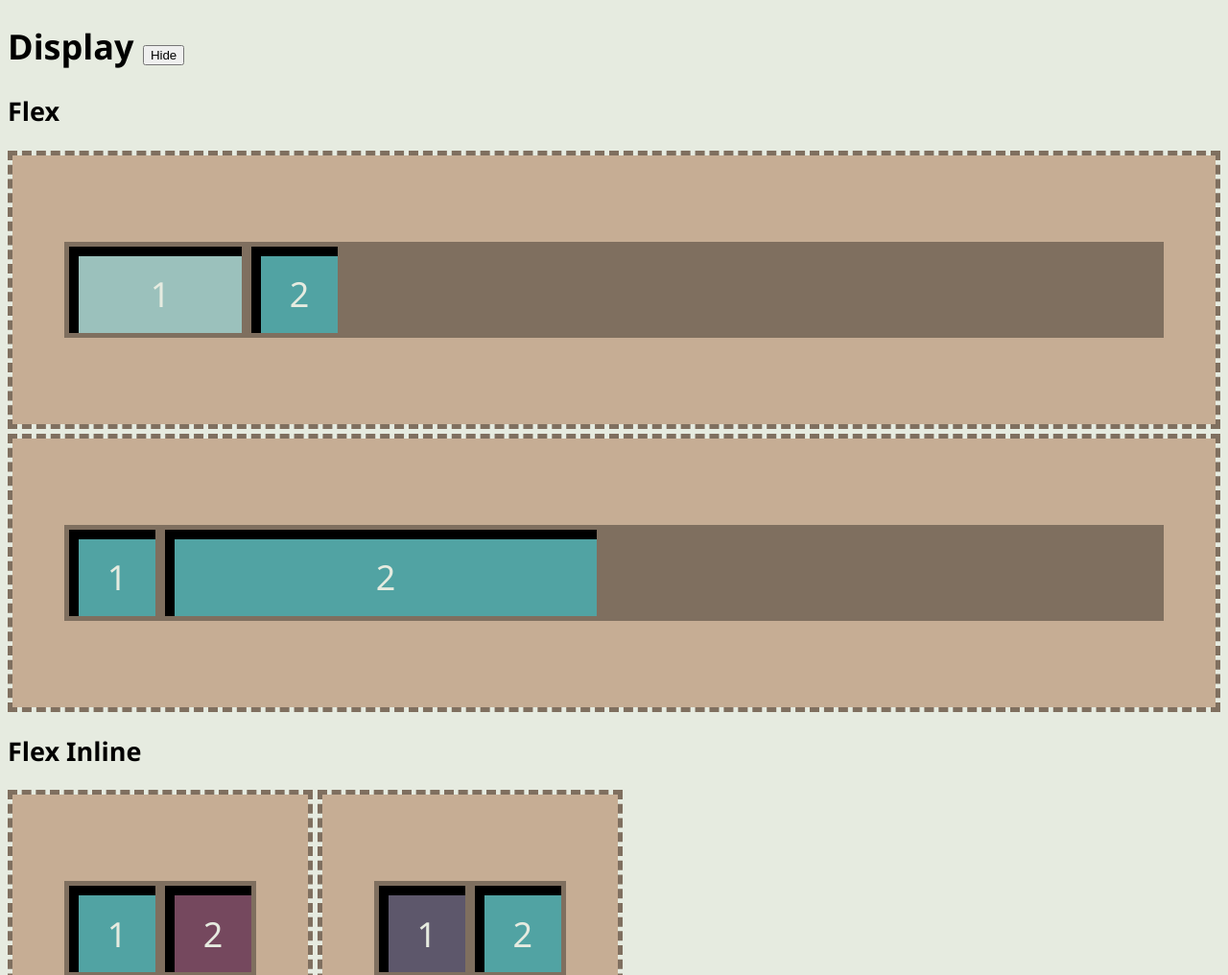
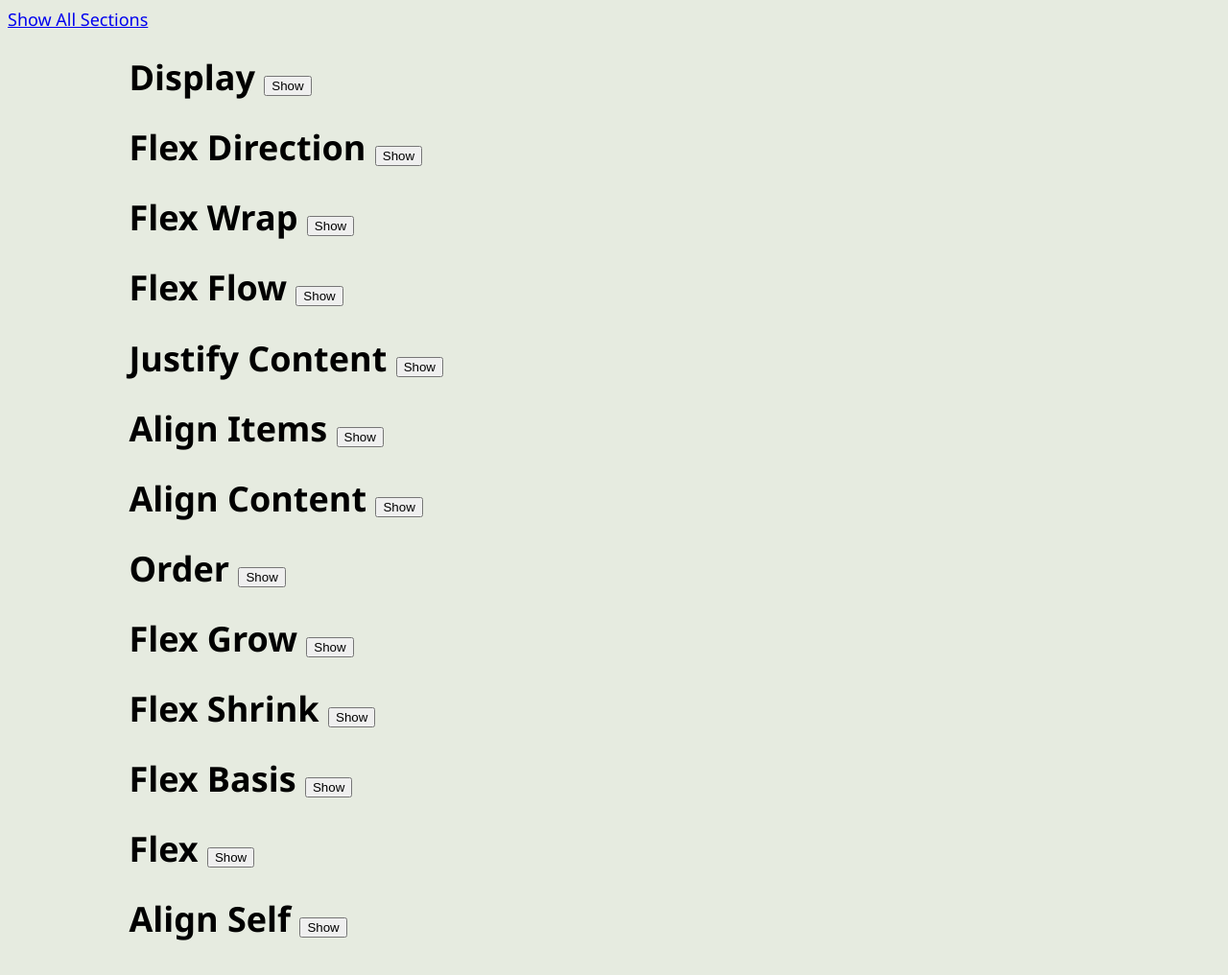
Before and after one commit to elilemons/flexbox-example-site, a plain HTML site: page index.html in a window 1280 px wide. Shown: the top 1016 px of the page at 96% size. Drawn offline with Linux system fonts and the light colour scheme.

Commit message:
Hide and show functionality now working in a bulk sorta way

```diff
--- a/index.html
+++ b/index.html
@@ -12,6 +12,10 @@
 
 <body>
   <!-- Container -->
+  <nav class="bottom-nav">
+    <a id="hideAll" href="#" onclick="hideAll()">Hide All Sections</a href="#">
+    <a id="showAll" href="#" onclick="showAll()">Show All Sections</a href="#">
+  </nav>
   <div class="container">
     <!-- Display -->
     <h1>Display <button onclick="hide(this, 'display')">Hide</button></h1>
@@ -720,6 +724,7 @@
     (function () {
       setupColors();
       setupRectangles();
+      hideAll();
     })();
   </script>
 </body>
--- a/main.css
+++ b/main.css
@@ -7,6 +7,10 @@ html {
   font-family: 'Segoe UI', Tahoma, Geneva, Verdana, sans-serif;
   font-size: 18px;
   background-color: var(--whiteish);
+}
+.container {
+  max-width: 80%;
+  margin: 0 auto;
 }
 /* #Button */
 .collapse {
--- a/main.js
+++ b/main.js
@@ -31,3 +31,30 @@ function hide(button, elementId) {
     }
   }
 }
+
+function hideAll() {
+  let buttons = document.getElementsByTagName('button');
+
+  for (let button of buttons) {
+    console.log('in HideAll button.style.display: ', button.innerText)
+    if (button.innerText === 'Hide') {
+      button.click();
+    }
+  }
+
+  document.getElementById('hideAll').style.display = 'none';
+  document.getElementById('showAll').style.display = 'inline-block';
+}
+
+function showAll() {
+  let buttons = document.getElementsByTagName('button');
+
+  for (let button of buttons) {
+    console.log('in ShowAll button.style.display: ', button.innerText)
+    if (button.innerText === 'Show') {
+      button.click();
+    }
+  }
+  document.getElementById('showAll').style.display = 'none';
+  document.getElementById('hideAll').style.display = 'inline-block';
+}
--- a/secondary.css
+++ b/secondary.css
@@ -3,7 +3,7 @@
   You're welcome to browse it and try it, but know we haven't covered
   a lot of these topics in class!
 */
-:root {
+:root { /* Set up CSS Variables */
   --whiteish: #E6EBE0;
   --teal: #51A3A3;
   --reddish: #ED6A5A;
@@ -19,6 +19,7 @@
 .bg-light-blue { background-color: var(--light-blue); }
 .bg-blueish-purple { background-color: var(--blueish-purple); }
 .bg-purple { background-color: var(--purple); }
+
 
 .box {
   padding: 5em 3em;
```
